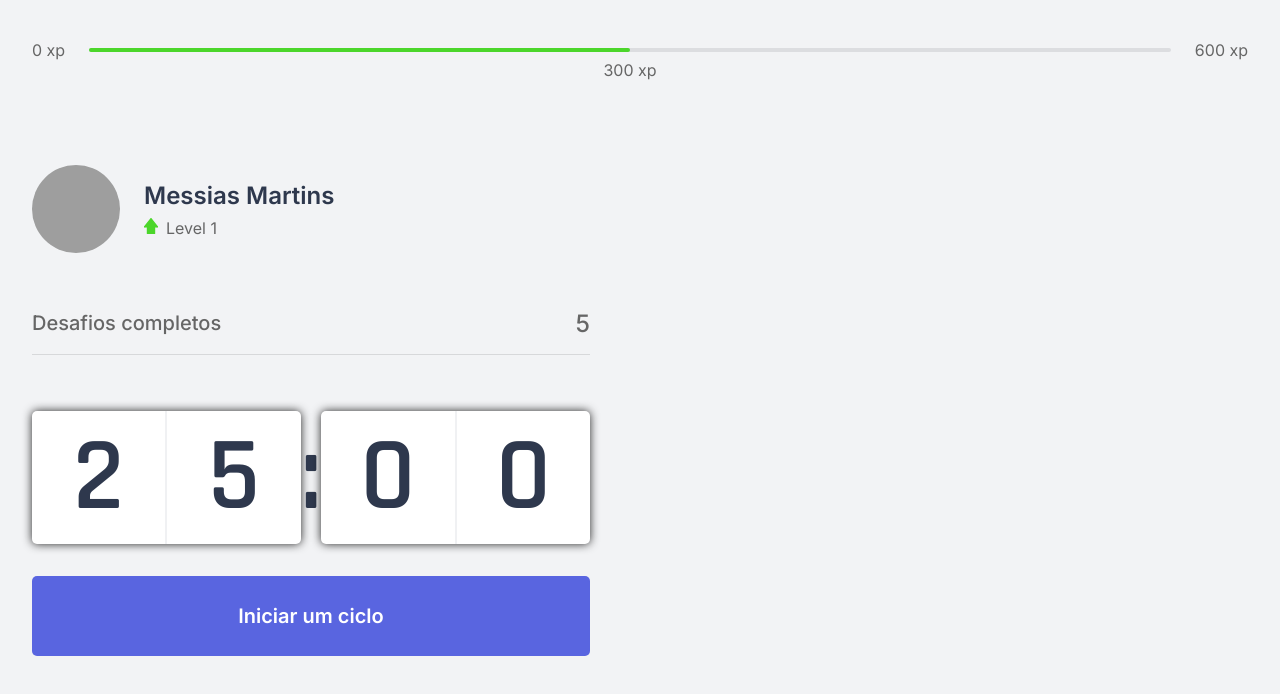
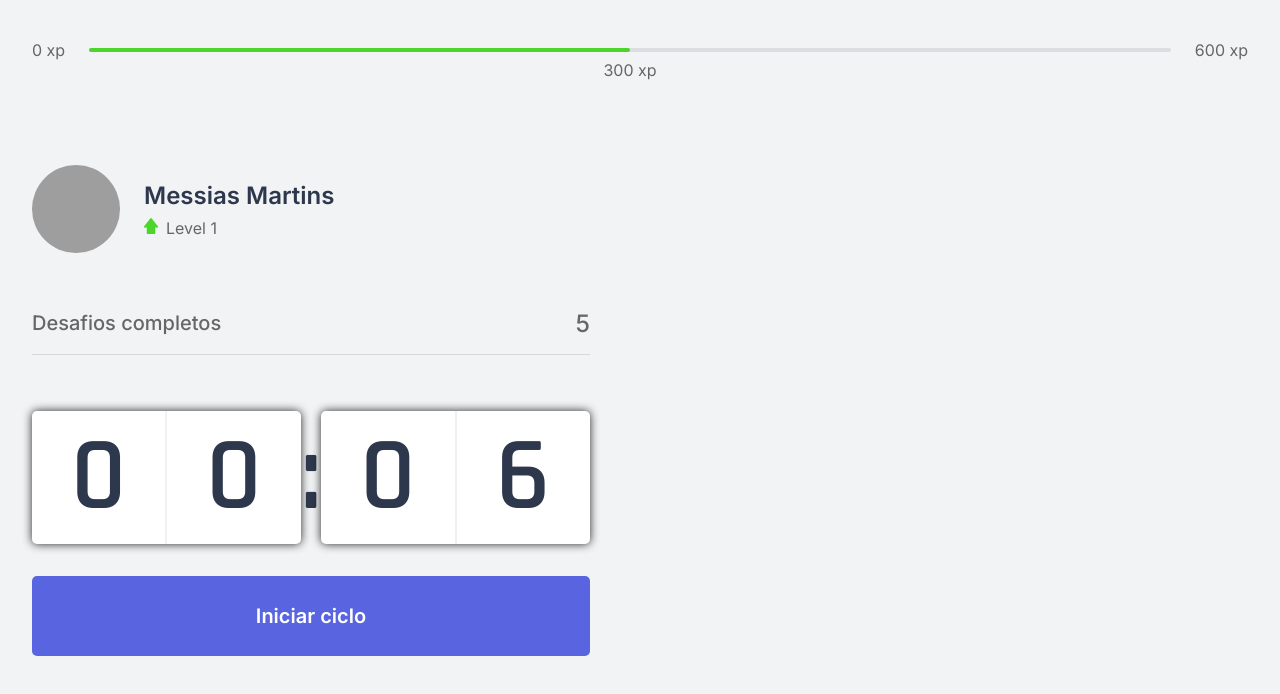
Before and after one commit to MartinsMessias/moveit-me, a Next.js app: page / in a window 1280 px wide. Shown: the top 694 px of the page. Built offline with nearby package versions, Linux system fonts and the light colour scheme; grey boxes are pictures that could not be loaded.

Commit message:
Created Countdown styles

```diff
--- a/src/components/Countdown.tsx
+++ b/src/components/Countdown.tsx
@@ -1,9 +1,13 @@
 import { useEffect, useState } from 'react';
 import styles from '../styles/components/Countdown.module.css'
 
+
+let countdownTimeout: NodeJS.Timeout;
+
 export function Countdown(){
-  const [time, setTime] = useState(25 * 60);
-  const [active, setActive] = useState(false);
+  const [time, setTime] = useState(0.1 * 60);
+  const [isActive, setIsActive] = useState(false);
+  const [hasFinished, setHasFinished] = useState(false);
 
   const minutes = Math.floor(time / 60);
   const seconds = time % 60;
@@ -12,16 +16,25 @@
   const [secondLeft, secondRight] = String(seconds).padStart(2, '0').split('');
 
   function startCountdown() {
-    setActive(true);
+    setIsActive(true);
+  }
+
+  function resetCountdown(){
+    clearTimeout(countdownTimeout);
+    setIsActive(false);
+    setTime(25 * 60);
   }
 
   useEffect(() => {
-    if (active && time > 0) {
-      setTimeout(() => {
+    if (isActive && time > 0) {
+      countdownTimeout = setTimeout(() => {
         setTime(time - 1);
       }, 1000);
+    } else if (isActive && time === 0){
+      setHasFinished(true);
+      setIsActive(false);
     }
-  }, [active, time]);
+  }, [isActive, time]);
 
   return (
     <div>
@@ -36,13 +49,35 @@
           <span>{secondRight}</span>
         </div>
       </div>
-      <button
+      { hasFinished ? (
+        <button
+          disabled
+          className={styles.countdownButton}
+        >
+          Ciclo encerrado
+        </button>
+      ) : (
+        <>
+        { isActive ? (
+        <button
+          onClick={resetCountdown}
+          type="button"
+          className={`${styles.countdownButton} ${styles.countdownButtonActive}` }
+        >
+          Abandonar ciclo
+        </button>
+        ):(
+        <button
           onClick={startCountdown}
           type="button"
           className={styles.countdownButton}
         >
-          Iniciar um ciclo
+          Iniciar ciclo
         </button>
+      )}
+      </>
+      )}
+
     </div>
   )
 }
--- a/src/styles/components/Countdown.module.css
+++ b/src/styles/components/Countdown.module.css
@@ -59,6 +59,22 @@
   transition: background-color 0.2s;
 }
 
-.countdownButton:hover {
+.countdownButton:not(:disabled):hover {
   background: var(--blue-dark);
 }
+
+.countdownButtonActive {
+  background-color: var(--red);
+  color: var(--white);
+}
+
+.countdownButtonActive:not(:disabled):hover {
+  background-color: var(--red);
+  color: var(--white);
+}
+
+.countdownButton:disabled {
+  background-color: var(--white);
+  color: var(--text);
+  cursor: not-allowed;
+}
```
